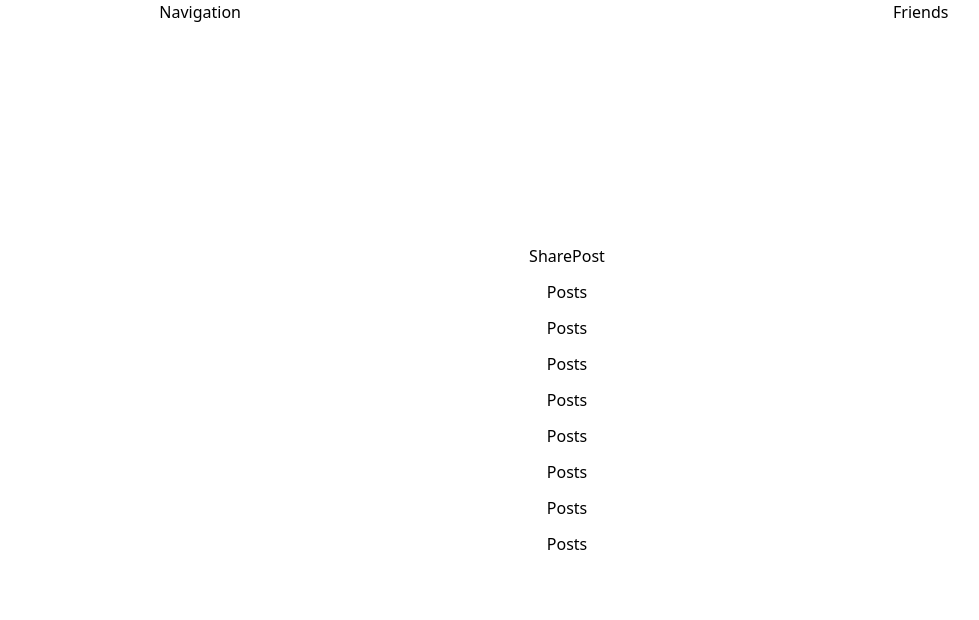
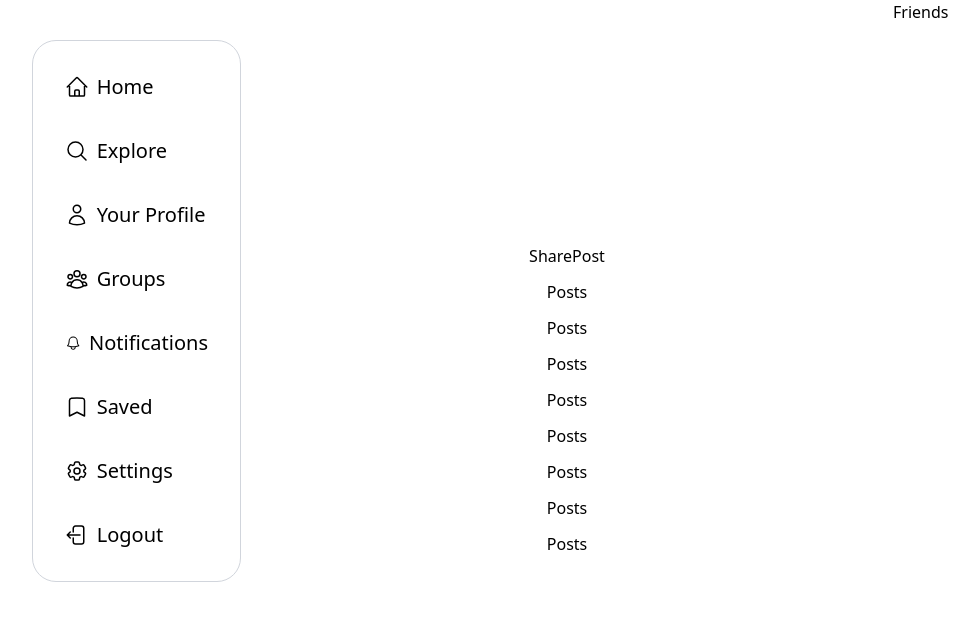
Before and after one commit to cboncales/React-VibeX, a React (Vite) app in the folder vibex/: page / in a window 1280 px wide. Shown: the top 620 px of the page, without its empty margins (73-1052 px from the left). Built offline with nearby package versions, Linux system fonts and the light colour scheme.

Commit message:
created side navigation

```diff
--- a/vibex/src/components/Navigation.jsx
+++ b/vibex/src/components/Navigation.jsx
@@ -3,7 +3,189 @@
 const Navigation = () => {
   return (
     <div className="sticky hidden xl:flex items-start justify-end flex-1">
-      Navigation
+      <ul className="sticky top-10 flex w-4/6 flex-col gap-3 rounded-3xl border border-gray-300 bg-white p-5">
+        <li className="rounded-full p-3 transition-colors duration-200 hover:bg-gray-100">
+          <a
+            href="#"
+            className="flex items-center justify-start gap-2 text-xl hover:text-blue-500"
+          >
+            <svg
+              xmlns="http://www.w3.org/2000/svg"
+              fill="none"
+              viewBox="0 0 24 24"
+              stroke-width="1.5"
+              stroke="currentColor"
+              class="w-6"
+            >
+              <path
+                stroke-linecap="round"
+                stroke-linejoin="round"
+                d="m2.25 12 8.954-8.955c.44-.439 1.152-.439 1.591 0L21.75 12M4.5 9.75v10.125c0 .621.504 1.125 1.125 1.125H9.75v-4.875c0-.621.504-1.125 1.125-1.125h2.25c.621 0 1.125.504 1.125 1.125V21h4.125c.621 0 1.125-.504 1.125-1.125V9.75M8.25 21h8.25"
+              />
+            </svg>
+            Home
+          </a>
+        </li>
+        <li className="rounded-full p-3 transition-colors duration-200 hover:bg-gray-100">
+          <a
+            href="#"
+            className="flex items-center justify-start gap-2 text-xl hover:text-blue-500"
+          >
+            <svg
+              xmlns="http://www.w3.org/2000/svg"
+              fill="none"
+              viewBox="0 0 24 24"
+              stroke-width="1.5"
+              stroke="currentColor"
+              class="w-6"
+            >
+              <path
+                stroke-linecap="round"
+                stroke-linejoin="round"
+                d="m21 21-5.197-5.197m0 0A7.5 7.5 0 1 0 5.196 5.196a7.5 7.5 0 0 0 10.607 10.607Z"
+              />
+            </svg>
+            Explore
+          </a>
+        </li>
+        <li className="rounded-full p-3 transition-colors duration-200 hover:bg-gray-100">
+          <a
+            href="#"
+            className="flex items-center justify-start gap-2 text-xl hover:text-blue-500"
+          >
+            <svg
+              xmlns="http://www.w3.org/2000/svg"
+              fill="none"
+              viewBox="0 0 24 24"
+              stroke-width="1.5"
+              stroke="currentColor"
+              class="w-6"
+            >
+              <path
+                stroke-linecap="round"
+                stroke-linejoin="round"
+                d="M15.75 6a3.75 3.75 0 1 1-7.5 0 3.75 3.75 0 0 1 7.5 0ZM4.501 20.118a7.5 7.5 0 0 1 14.998 0A17.933 17.933 0 0 1 12 21.75c-2.676 0-5.216-.584-7.499-1.632Z"
+              />
+            </svg>
+            Your Profile
+          </a>
+        </li>
+        <li className="rounded-full p-3 transition-colors duration-200 hover:bg-gray-100">
+          <a
+            href="#"
+            className="flex items-center justify-start gap-2 text-xl hover:text-blue-500"
+          >
+            <svg
+              xmlns="http://www.w3.org/2000/svg"
+              fill="none"
+              viewBox="0 0 24 24"
+              stroke-width="1.5"
+              stroke="currentColor"
+              class="w-6"
+            >
+              <path
+                stroke-linecap="round"
+                stroke-linejoin="round"
+                d="M18 18.72a9.094 9.094 0 0 0 3.741-.479 3 3 0 0 0-4.682-2.72m.94 3.198.001.031c0 .225-.012.447-.037.666A11.944 11.944 0 0 1 12 21c-2.17 0-4.207-.576-5.963-1.584A6.062 6.062 0 0 1 6 18.719m12 0a5.971 5.971 0 0 0-.941-3.197m0 0A5.995 5.995 0 0 0 12 12.75a5.995 5.995 0 0 0-5.058 2.772m0 0a3 3 0 0 0-4.681 2.72 8.986 8.986 0 0 0 3.74.477m.94-3.197a5.971 5.971 0 0 0-.94 3.197M15 6.75a3 3 0 1 1-6 0 3 3 0 0 1 6 0Zm6 3a2.25 2.25 0 1 1-4.5 0 2.25 2.25 0 0 1 4.5 0Zm-13.5 0a2.25 2.25 0 1 1-4.5 0 2.25 2.25 0 0 1 4.5 0Z"
+              />
+            </svg>
+            Groups
+          </a>
+        </li>
+        <li className="rounded-full p-3 transition-colors duration-200 hover:bg-gray-100">
+          <a
+            href="#"
+            className="flex items-center justify-start gap-2 text-xl hover:text-blue-500"
+          >
+            <svg
+              xmlns="http://www.w3.org/2000/svg"
+              fill="none"
+              viewBox="0 0 24 24"
+              stroke-width="1.5"
+              stroke="currentColor"
+              class="w-6"
+            >
+              <path
+                stroke-linecap="round"
+                stroke-linejoin="round"
+                d="M14.857 17.082a23.848 23.848 0 0 0 5.454-1.31A8.967 8.967 0 0 1 18 9.75V9A6 6 0 0 0 6 9v.75a8.967 8.967 0 0 1-2.312 6.022c1.733.64 3.56 1.085 5.455 1.31m5.714 0a24.255 24.255 0 0 1-5.714 0m5.714 0a3 3 0 1 1-5.714 0"
+              />
+            </svg>
+            Notifications
+          </a>
+        </li>
+        <li className="rounded-full p-3 transition-colors duration-200 hover:bg-gray-100">
+          <a
+            href="#"
+            className="flex items-center justify-start gap-2 text-xl hover:text-blue-500"
+          >
+            <svg
+              xmlns="http://www.w3.org/2000/svg"
+              fill="none"
+              viewBox="0 0 24 24"
+              stroke-width="1.5"
+              stroke="currentColor"
+              class="w-6"
+            >
+              <path
+                stroke-linecap="round"
+                stroke-linejoin="round"
+                d="M17.593 3.322c1.1.128 1.907 1.077 1.907 2.185V21L12 17.25 4.5 21V5.507c0-1.108.806-2.057 1.907-2.185a48.507 48.507 0 0 1 11.186 0Z"
+              />
+            </svg>
+            Saved
+          </a>
+        </li>
+        <li className="rounded-full p-3 transition-colors duration-200 hover:bg-gray-100">
+          <a
+            href="#"
+            className="flex items-center justify-start gap-2 text-xl hover:text-blue-500"
+          >
+            <svg
+              xmlns="http://www.w3.org/2000/svg"
+              fill="none"
+              viewBox="0 0 24 24"
+              stroke-width="1.5"
+              stroke="currentColor"
+              class="w-6"
+            >
+              <path
+                stroke-linecap="round"
+                stroke-linejoin="round"
+                d="M9.594 3.94c.09-.542.56-.94 1.11-.94h2.593c.55 0 1.02.398 1.11.94l.213 1.281c.063.374.313.686.645.87.074.04.147.083.22.127.325.196.72.257 1.075.124l1.217-.456a1.125 1.125 0 0 1 1.37.49l1.296 2.247a1.125 1.125 0 0 1-.26 1.431l-1.003.827c-.293.241-.438.613-.43.992a7.723 7.723 0 0 1 0 .255c-.008.378.137.75.43.991l1.004.827c.424.35.534.955.26 1.43l-1.298 2.247a1.125 1.125 0 0 1-1.369.491l-1.217-.456c-.355-.133-.75-.072-1.076.124a6.47 6.47 0 0 1-.22.128c-.331.183-.581.495-.644.869l-.213 1.281c-.09.543-.56.94-1.11.94h-2.594c-.55 0-1.019-.398-1.11-.94l-.213-1.281c-.062-.374-.312-.686-.644-.87a6.52 6.52 0 0 1-.22-.127c-.325-.196-.72-.257-1.076-.124l-1.217.456a1.125 1.125 0 0 1-1.369-.49l-1.297-2.247a1.125 1.125 0 0 1 .26-1.431l1.004-.827c.292-.24.437-.613.43-.991a6.932 6.932 0 0 1 0-.255c.007-.38-.138-.751-.43-.992l-1.004-.827a1.125 1.125 0 0 1-.26-1.43l1.297-2.247a1.125 1.125 0 0 1 1.37-.491l1.216.456c.356.133.751.072 1.076-.124.072-.044.146-.086.22-.128.332-.183.582-.495.644-.869l.214-1.28Z"
+              />
+              <path
+                stroke-linecap="round"
+                stroke-linejoin="round"
+                d="M15 12a3 3 0 1 1-6 0 3 3 0 0 1 6 0Z"
+              />
+            </svg>
+            Settings
+          </a>
+        </li>
+        <li className="rounded-full p-3 transition-colors duration-200 hover:bg-gray-100">
+          <a
+            href="#"
+            className="flex items-center justify-start gap-2 text-xl hover:text-blue-500"
+          >
+            <svg
+              xmlns="http://www.w3.org/2000/svg"
+              fill="none"
+              viewBox="0 0 24 24"
+              stroke-width="1.5"
+              stroke="currentColor"
+              class="w-6"
+            >
+              <path
+                stroke-linecap="round"
+                stroke-linejoin="round"
+                d="M8.25 9V5.25A2.25 2.25 0 0 1 10.5 3h6a2.25 2.25 0 0 1 2.25 2.25v13.5A2.25 2.25 0 0 1 16.5 21h-6a2.25 2.25 0 0 1-2.25-2.25V15m-3 0-3-3m0 0 3-3m-3 3H15"
+              />
+            </svg>
+            Logout
+          </a>
+        </li>
+      </ul>
     </div>
   );
 };
```
